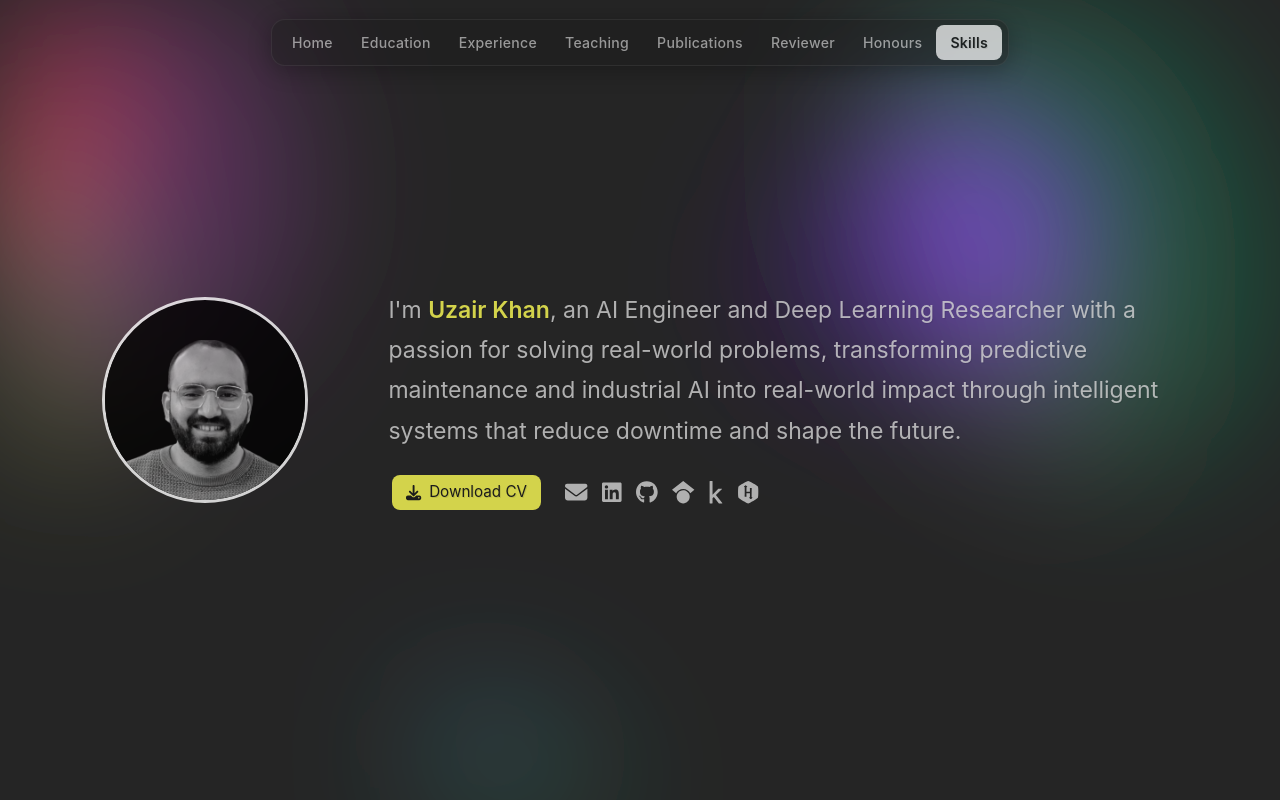
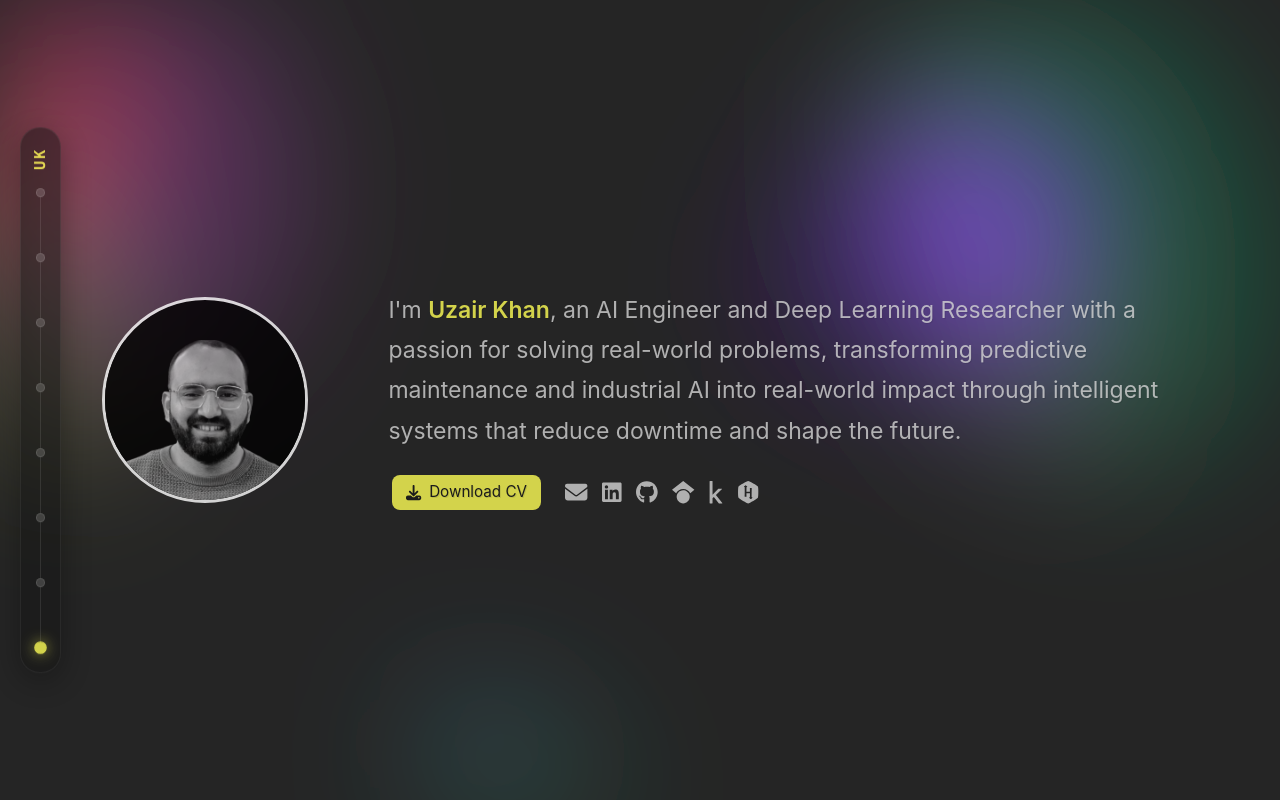
Before and after one commit to uzairrj/uzairrj.github.io, a React (Vite) app: page / in a window 1280 px wide. Shown: the top 800 px of the page. Built offline with nearby package versions, Linux system fonts and the light colour scheme.

Commit message:
implement VerticalNav component for improved navigation and add animations to SectionHeader

```diff
--- a/src/App.tsx
+++ b/src/App.tsx
@@ -1,5 +1,5 @@
 import './App.css'
-import NavBar from './componenets/miscellaneous/navBar'
+import VerticalNav from './componenets/miscellaneous/verticalNav'
 import Home from './pages/home'
 import Education from './pages/education'
 import Experience from './pages/experience'
@@ -12,15 +12,15 @@ import Skills from './pages/skills'
 function App() {
   return (
     <div className="center-container">
-      <NavBar />
-      <div id="section-home">        <Home />        </div>
-      <div id="section-education">   <Education />   </div>
-      <div id="section-experience">  <Experience />  </div>
-      <div id="section-teaching">    <Teaching />    </div>
-      <div id="section-publications"><Publications /></div>
-      <div id="section-reviewer">    <Reviewer />    </div>
-      <div id="section-honors">      <Honors />      </div>
-      <div id="section-skills">      <Skills />      </div>
+      <VerticalNav />
+      <div id="section-home">         <Home />         </div>
+      <div id="section-education">    <Education />    </div>
+      <div id="section-experience">   <Experience />   </div>
+      <div id="section-teaching">     <Teaching />     </div>
+      <div id="section-publications"> <Publications /> </div>
+      <div id="section-reviewer">     <Reviewer />     </div>
+      <div id="section-honors">       <Honors />       </div>
+      <div id="section-skills">       <Skills />       </div>
     </div>
   )
 }
--- /dev/null
+++ b/src/componenets/miscellaneous/verticalNav.css
@@ -0,0 +1,110 @@
+.vnav {
+  position: fixed;
+  left: 20px;
+  top: 50%;
+  transform: translateY(-50%);
+  z-index: 1000;
+  display: flex;
+  flex-direction: column;
+  align-items: center;
+  gap: 0;
+  user-select: none;
+
+  /* Background pill */
+  background: rgba(20, 20, 20, 0.6);
+  backdrop-filter: blur(14px);
+  -webkit-backdrop-filter: blur(14px);
+  border: 1px solid rgba(255, 255, 255, 0.07);
+  border-radius: 20px;
+  padding: 20px 12px;
+  box-shadow: 0 8px 32px rgba(0, 0, 0, 0.4);
+}
+
+/* ── Monogram ────────────────────────────────────────── */
+.vnav-monogram {
+  font-family: var(--section-num-font);
+  font-size: 15px;
+  font-weight: 800;
+  letter-spacing: 0.12em;
+  color: var(--accent);
+  background: none;
+  border: none;
+  cursor: pointer;
+  padding: 0;
+  margin-bottom: 18px;
+  line-height: 1;
+
+  /* Vertical text */
+  writing-mode: vertical-rl;
+  text-orientation: mixed;
+  transform: rotate(180deg);
+
+  transition: opacity 0.2s;
+}
+
+.vnav-monogram:hover {
+  opacity: 0.6;
+}
+
+/* ── Rail container ──────────────────────────────────── */
+.vnav-rail {
+  display: flex;
+  flex-direction: column;
+  align-items: center;
+}
+
+/* ── Each stop (line + dot + line) ──────────────────── */
+.vnav-stop {
+  display: flex;
+  flex-direction: column;
+  align-items: center;
+}
+
+/* ── Connecting line — always the same dim colour ─────── */
+.vnav-line {
+  width: 1px;
+  height: 28px;
+  background: rgba(255, 255, 255, 0.12);
+}
+
+/* ── Dot row (dot + tooltip side by side) ────────────── */
+.vnav-dot-row {
+  position: relative;
+  display: flex;
+  align-items: center;
+  cursor: pointer;
+}
+
+/* ── Dot ─────────────────────────────────────────────── */
+.vnav-dot {
+  width: 7px;
+  height: 7px;
+  border-radius: 50%;
+  background: rgba(255, 255, 255, 0.2);
+  border: 1.5px solid rgba(255, 255, 255, 0.15);
+  transition: background 0.3s, border-color 0.3s;
+  flex-shrink: 0;
+}
+
+.vnav-dot--active {
+  background: var(--accent);
+  border-color: var(--accent);
+}
+
+/* ── Tooltip ─────────────────────────────────────────── */
+.vnav-tooltip {
+  position: absolute;
+  left: 18px;
+  white-space: nowrap;
+  font-family: var(--section-num-font);
+  font-size: 11px;
+  font-weight: 600;
+  letter-spacing: 0.06em;
+  color: var(--text-primary);
+  background: rgba(20, 20, 20, 0.9);
+  backdrop-filter: blur(8px);
+  border: 1px solid var(--border-subtle);
+  border-radius: 6px;
+  padding: 4px 10px;
+  pointer-events: none;
+}
--- /dev/null
+++ b/src/componenets/miscellaneous/verticalNav.tsx
@@ -0,0 +1,115 @@
+import { useState, useEffect } from 'react';
+import { motion, AnimatePresence } from 'framer-motion';
+import './verticalNav.css';
+
+const NAV_ITEMS = [
+  { id: 'section-home',         label: 'Home' },
+  { id: 'section-education',    label: 'Education' },
+  { id: 'section-experience',   label: 'Experience' },
+  { id: 'section-teaching',     label: 'Teaching' },
+  { id: 'section-publications', label: 'Publications' },
+  { id: 'section-reviewer',     label: 'Reviewer' },
+  { id: 'section-honors',       label: 'Honours & Awards' },
+  { id: 'section-skills',       label: 'Skills' },
+];
+
+function scrollTo(id: string) {
+  document.getElementById(id)?.scrollIntoView({ behavior: 'smooth', block: 'start' });
+}
+
+function VerticalNav() {
+  const [activeId, setActiveId] = useState('section-home');
+  const [hoveredId, setHoveredId] = useState<string | null>(null);
+
+  useEffect(() => {
+    const ratios: Record<string, number> = {};
+
+    const observers = NAV_ITEMS.map(({ id }) => {
+      const el = document.getElementById(id);
+      if (!el) return null;
+
+      const obs = new IntersectionObserver(
+        (entries) => {
+          entries.forEach((e) => {
+            ratios[id] = e.intersectionRatio;
+          });
+          const best = Object.entries(ratios).sort((a, b) => b[1] - a[1])[0];
+          if (best && best[1] > 0) setActiveId(best[0]);
+        },
+        { threshold: [0, 0.1, 0.25, 0.5], rootMargin: '-10% 0px -10% 0px' }
+      );
+
+      obs.observe(el);
+      return obs;
+    });
+
+    return () => observers.forEach((o) => o?.disconnect());
+  }, []);
+
+  return (
+    <nav className="vnav">
+      {/* Monogram */}
+      <button
+        className="vnav-monogram"
+        onClick={() => scrollTo('section-home')}
+        aria-label="Back to top"
+      >
+        UK
+      </button>
+
+      {/* Rail */}
+      <div className="vnav-rail">
+        {NAV_ITEMS.map(({ id, label }, i) => {
+          const isActive = id === activeId;
+          const isHovered = id === hoveredId;
+          const isLast = i === NAV_ITEMS.length - 1;
+
+          return (
+            <div key={id} className="vnav-stop">
+              {/* Connector line above the dot (except first) */}
+              {i > 0 && <div className="vnav-line" />}
+
+              {/* Dot + tooltip row */}
+              <div
+                className="vnav-dot-row"
+                onMouseEnter={() => setHoveredId(id)}
+                onMouseLeave={() => setHoveredId(null)}
+                onClick={() => scrollTo(id)}
+              >
+                <motion.div
+                  className={`vnav-dot ${isActive ? 'vnav-dot--active' : ''}`}
+                  animate={
+                    isActive
+                      ? { scale: 1.4, boxShadow: '0 0 10px rgba(255,255,86,0.7)' }
+                      : { scale: 1, boxShadow: '0 0 0px rgba(255,255,86,0)' }
+                  }
+                  transition={{ type: 'spring', stiffness: 400, damping: 20 }}
+                />
+
+                {/* Tooltip */}
+                <AnimatePresence>
+                  {isHovered && (
+                    <motion.span
+                      className="vnav-tooltip"
+                      initial={{ opacity: 0, x: -6 }}
+                      animate={{ opacity: 1, x: 0 }}
+                      exit={{ opacity: 0, x: -6 }}
+                      transition={{ duration: 0.15 }}
+                    >
+                      {label}
+                    </motion.span>
+                  )}
+                </AnimatePresence>
+              </div>
+
+              {/* Connector line below the dot (except last) */}
+              {!isLast && <div className="vnav-line" />}
+            </div>
+          );
+        })}
+      </div>
+    </nav>
+  );
+}
+
+export default VerticalNav;
--- a/src/components/ui/SectionHeader.css
+++ b/src/components/ui/SectionHeader.css
@@ -7,9 +7,11 @@
 
 .section-num {
   font-family: var(--section-num-font);
-  font-size: var(--section-num-size);
-  font-weight: 600;
+  font-weight: 800;
   color: var(--accent);
+  line-height: 1;
+  display: inline-block;
+  /* font-size is driven by framer-motion */
 }
 
 .section-title {
--- a/src/components/ui/SectionHeader.tsx
+++ b/src/components/ui/SectionHeader.tsx
@@ -6,13 +6,21 @@ type SectionHeaderProps = { num: string; title: string };
 export function SectionHeader({ num, title }: SectionHeaderProps) {
   return (
     <div className="section-header">
-      <span className="section-num">{num}</span>
+      <motion.span
+        className="section-num"
+        initial={{ fontSize: '13px' }}
+        whileInView={{ fontSize: '48px' }}
+        viewport={{ once: false, margin: '-15% 0px -15% 0px' }}
+        transition={{ duration: 0.5, ease: 'easeOut' }}
+      >
+        {num}
+      </motion.span>
       <motion.h2
         className="section-title"
-        initial={{ opacity: 0, y: 20 }}
-        whileInView={{ opacity: 1, y: 0 }}
+        initial={{ y: 16 }}
+        whileInView={{ y: 0 }}
         viewport={{ once: true }}
-        transition={{ duration: 0.5 }}
+        transition={{ duration: 0.45, ease: 'easeOut' }}
       >
         {title}
       </motion.h2>
```
